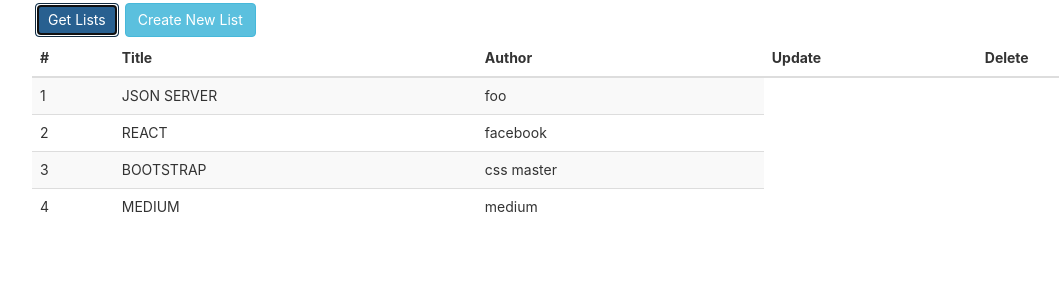
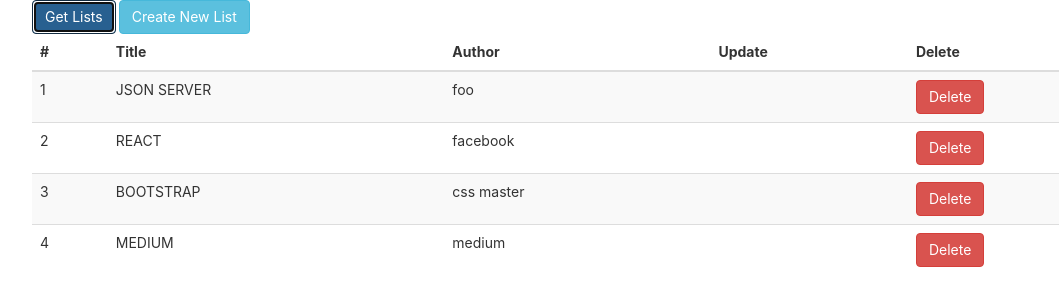
Before and after one commit to feokuma/reactcrud, a React (Create React App) app: page / in a window 1280 px wide. Both pictures are taken after a click on the button "Get Lists". Shown: the top 306 px of the page, without its empty margins (38-1097 px from the left). Built offline with nearby package versions, Linux system fonts and the light colour scheme; data requests are answered from the project's data file.

Commit message:
:lipstick: Adiciona botão de delete nos itens da lista

```diff
--- /dev/null
+++ b/src/DeleteList.js
@@ -0,0 +1,11 @@
+import React from "react";
+
+function DeleteList(props) {
+  return (
+    <React.Fragment>
+      <button type="button" className="btn btn-danger">Delete</button>
+    </React.Fragment>
+  );
+}
+
+export default DeleteList;
--- a/src/Lists.js
+++ b/src/Lists.js
@@ -1,3 +1,4 @@
+import DeleteList from './DeleteList'
 
 function Lists(props){
     var rows = [];
@@ -7,6 +8,8 @@ function Lists(props){
                <td>{element.id}</td>
                <td>{element.title}</td>
                <td>{element.author}</td>
+               <td></td>
+               <td><DeleteList/></td>
            </tr>
        )
     });
--- a/src/index.css
+++ b/src/index.css
@@ -13,5 +13,5 @@ code {
 }
 
 .btn{
-  margin: 3px;
+  margin-right: 3px;
 }
```
